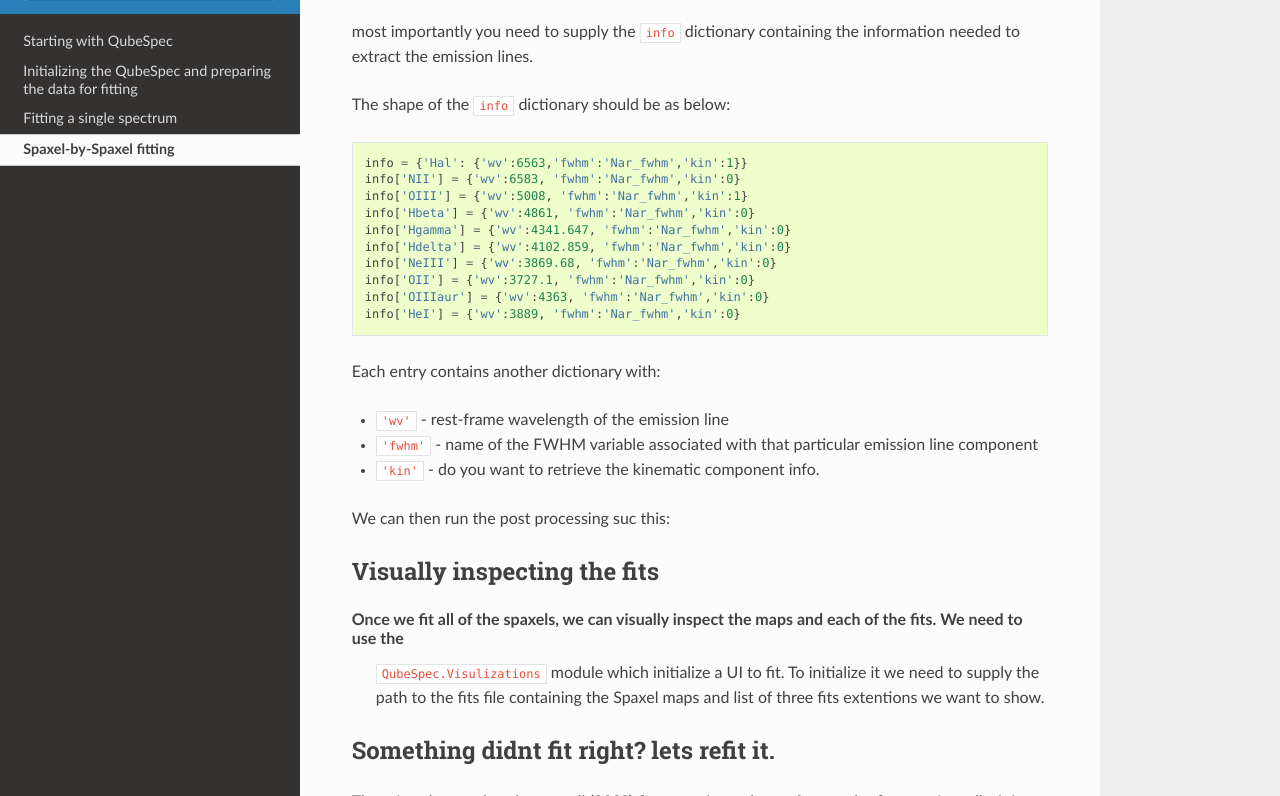
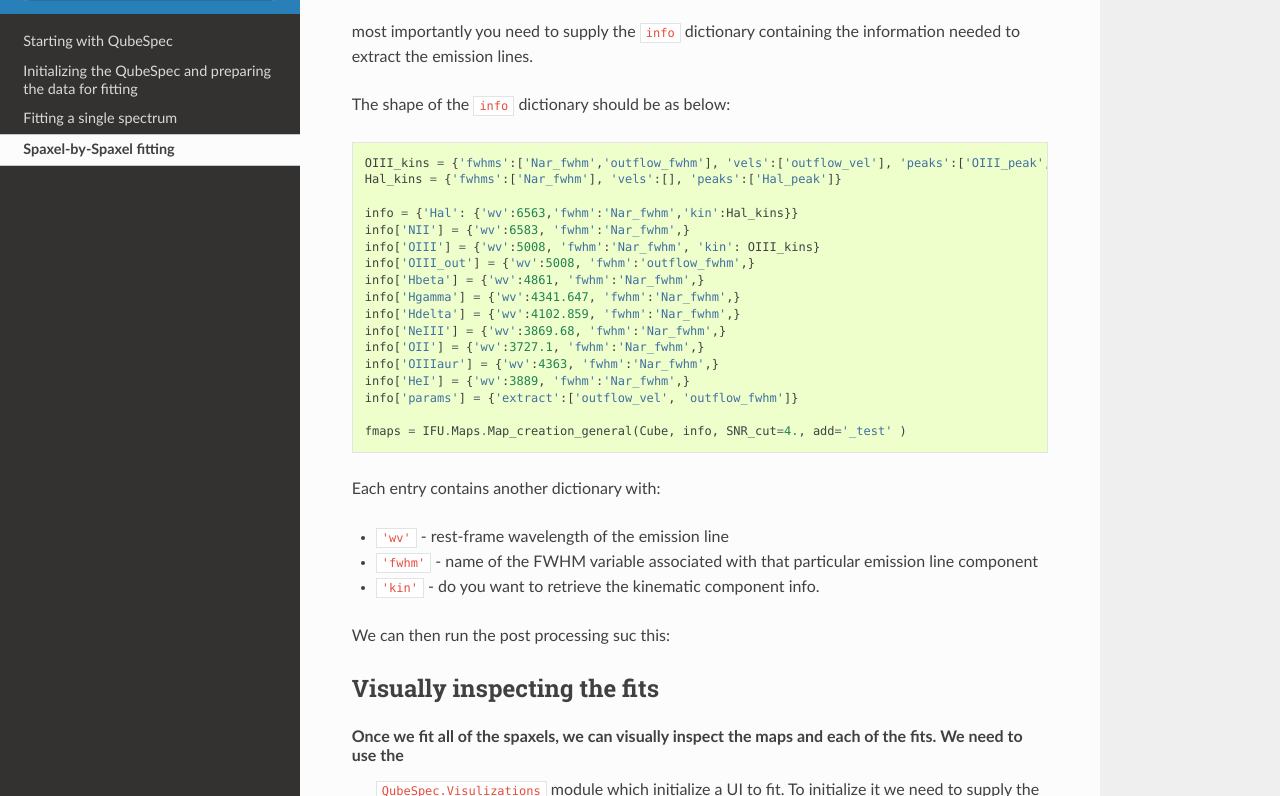
Before and after one commit to honzascholtz/Qubespec, a Sphinx documentation site: the page built from docs/Spaxel_fitting.rst, in a window 1280 px wide and 900 px high, scrolled down 4747 px, cut to the strip 104-900 px from the top of the window. Built offline with Sphinx 7.4.7 and the Read the Docs theme 2.0.0, drawn with Linux system fonts in a browser that asks for light colours; pages that are not in the unit, such as notebooks, are missing from menus.

Commit message:
maps improvment

```diff
--- a/docs/Spaxel_fitting.rst
+++ b/docs/Spaxel_fitting.rst
@@ -244,16 +244,23 @@ The shape of the ``info`` dictionary should be as below:
 
 .. code:: ipython3
 
-    info = {'Hal': {'wv':6563,'fwhm':'Nar_fwhm','kin':1}}
-    info['NII'] = {'wv':6583, 'fwhm':'Nar_fwhm','kin':0}
-    info['OIII'] = {'wv':5008, 'fwhm':'Nar_fwhm','kin':1}
-    info['Hbeta'] = {'wv':4861, 'fwhm':'Nar_fwhm','kin':0}
-    info['Hgamma'] = {'wv':4341.647, 'fwhm':'Nar_fwhm','kin':0}
-    info['Hdelta'] = {'wv':4102.859, 'fwhm':'Nar_fwhm','kin':0}
-    info['NeIII'] = {'wv':3869.68, 'fwhm':'Nar_fwhm','kin':0}
-    info['OII'] = {'wv':3727.1, 'fwhm':'Nar_fwhm','kin':0}
-    info['OIIIaur'] = {'wv':4363, 'fwhm':'Nar_fwhm','kin':0}
-    info['HeI'] = {'wv':3889, 'fwhm':'Nar_fwhm','kin':0}
+    OIII_kins = {'fwhms':['Nar_fwhm','outflow_fwhm'], 'vels':['outflow_vel'], 'peaks':['OIII_peak', 'OIII_out_peak']}
+    Hal_kins = {'fwhms':['Nar_fwhm'], 'vels':[], 'peaks':['Hal_peak']}
+
+    info = {'Hal': {'wv':6563,'fwhm':'Nar_fwhm','kin':Hal_kins}}
+    info['NII'] = {'wv':6583, 'fwhm':'Nar_fwhm',}
+    info['OIII'] = {'wv':5008, 'fwhm':'Nar_fwhm', 'kin': OIII_kins}
+    info['OIII_out'] = {'wv':5008, 'fwhm':'outflow_fwhm',}
+    info['Hbeta'] = {'wv':4861, 'fwhm':'Nar_fwhm',}
+    info['Hgamma'] = {'wv':4341.647, 'fwhm':'Nar_fwhm',}
+    info['Hdelta'] = {'wv':4102.859, 'fwhm':'Nar_fwhm',}
+    info['NeIII'] = {'wv':3869.68, 'fwhm':'Nar_fwhm',}
+    info['OII'] = {'wv':3727.1, 'fwhm':'Nar_fwhm',}
+    info['OIIIaur'] = {'wv':4363, 'fwhm':'Nar_fwhm',}
+    info['HeI'] = {'wv':3889, 'fwhm':'Nar_fwhm',}
+    info['params'] = {'extract':['outflow_vel', 'outflow_fwhm']}
+
+    fmaps = IFU.Maps.Map_creation_general(Cube, info, SNR_cut=4., add='_test' )
 
 Each entry contains another dictionary with:
 
```
Also changed, not shown: 1 other file.
